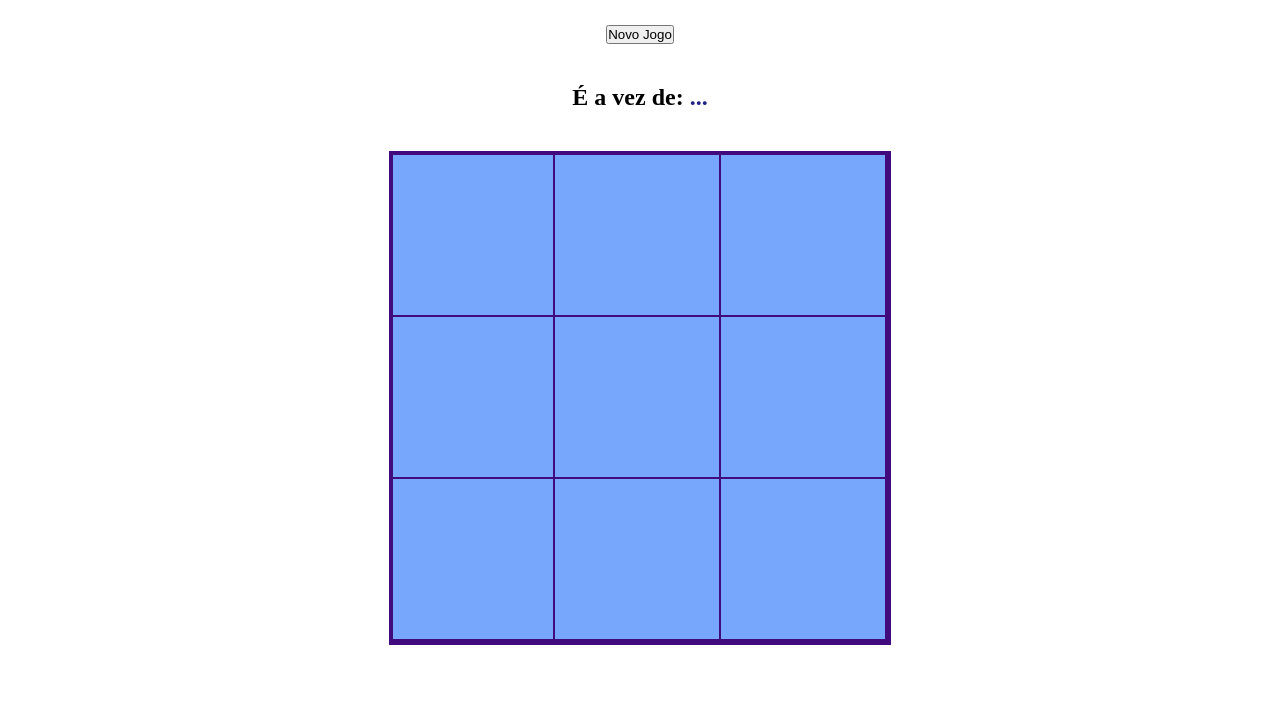
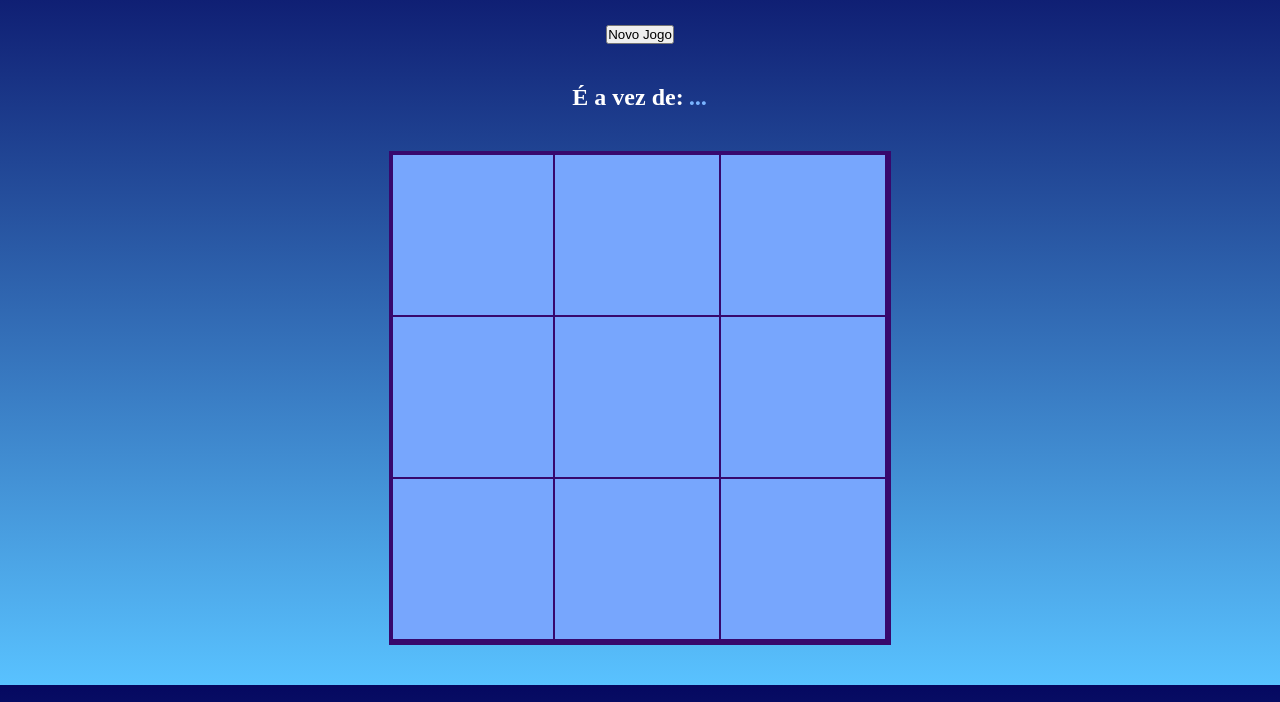
Before and after one commit to Amanda13B/Trabalhos_Grupo_Web, a plain HTML site: page Jogo_da_Velha/index.html in a window 1280 px wide. Shown: the part 98-800 px from the top of the page. Drawn offline with Linux system fonts and the light colour scheme.

Commit message:
Mudanças nos estilos

```diff
--- a/Jogo_da_Velha/CSS/styles.css
+++ b/Jogo_da_Velha/CSS/styles.css
@@ -5,6 +5,8 @@
 
 body{
     text-align: center;
+    background-image: linear-gradient(rgba(5,8,96,1), rgb(89, 194, 255));
+    color: white;
 }
 
 h1{
@@ -21,23 +23,24 @@ h1{
 }
 
 span{
-    color: rgb(34, 34, 134);
+    color: rgb(122, 180, 255);
+    font-style: italic;
 }
 
 .tabuleiro{
     background-color: rgb(119, 166, 253);
-    border: 4px solid rgb(65, 11, 126);
+    border: 4px solid rgb(55, 8, 109);
     width: fit-content;
     margin: 5vh auto;
 }
 
 .linha{
-    border-bottom: 2px solid rgb(65, 11, 126);
+    border-bottom: 2px solid rgb(55, 8, 109);
 }
 
 .casa-tabuleiro{
     display: inline-block;
-    border-right: 2px solid rgb(65, 11, 126);
+    border-right: 2px solid rgb(55, 8, 109);
     line-height: 15vh;
     height: 15vh;
     padding: 20px;
```
